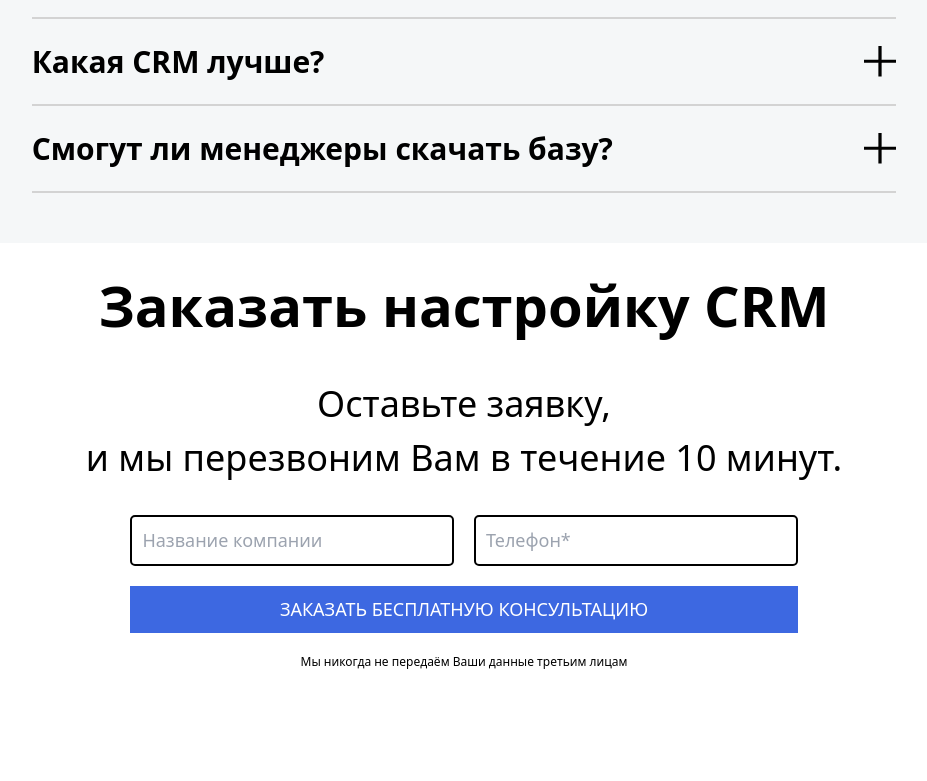
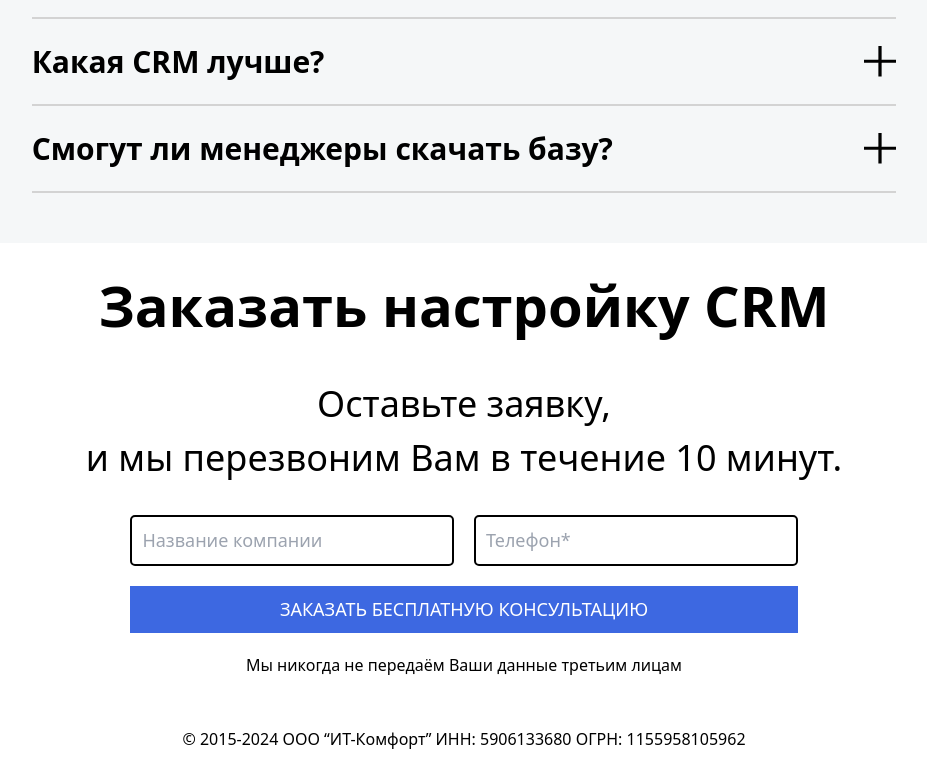
Before and after one commit to MuhammadEvazov/project3, a website: page src/index.html in a window 1280 px wide. Shown: the part 4490-5271 px from the top of the page, without its empty margins (176-1103 px from the left). Before the commit the page ends 5181 px from the top, so only its background shows below. Drawn offline with nearby package versions, Linux system fonts and the light colour scheme; files that its build step writes are made by us from their sources.

Commit message:
footer done

```diff
--- a/src/index.html
+++ b/src/index.html
@@ -205,11 +205,15 @@
                     </div>
                     <button class="bg-[#3D68E1] text-[white] py-[10px] w-[100%] text-[18px]">ЗАКАЗАТЬ БЕСПЛАТНУЮ
                         КОНСУЛЬТАЦИЮ</button>
-                    <p class="text-[12px] self-center">Мы никогда не передаём Ваши данные третьим лицам</p>
+                    <p class="text-[16px] self-center">Мы никогда не передаём Ваши данные третьим лицам</p>
                 </div>
             </aside>
         </section>
     </main>
+
+    <footer class="p-[20px] lg:w-[90%] lg:m-auto lg:max-w-[1300px] text-center py-[30px]">
+        <p>© 2015-2024 ООО “ИТ-Комфорт” <br class="lg:hidden"> ИНН: 5906133680 <br class="lg:hidden"> ОГРН: 1155958105962</p>
+    </footer>
 </body>
 
 </html>
```
